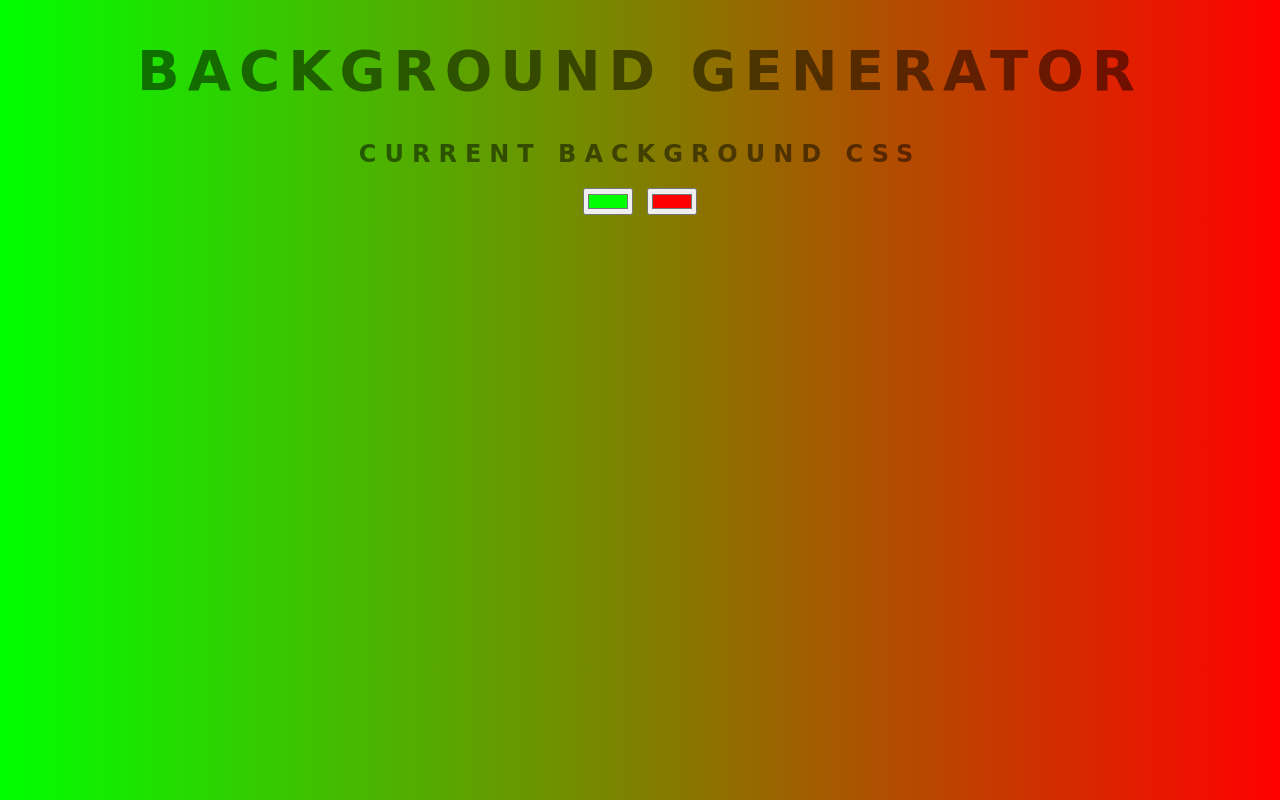
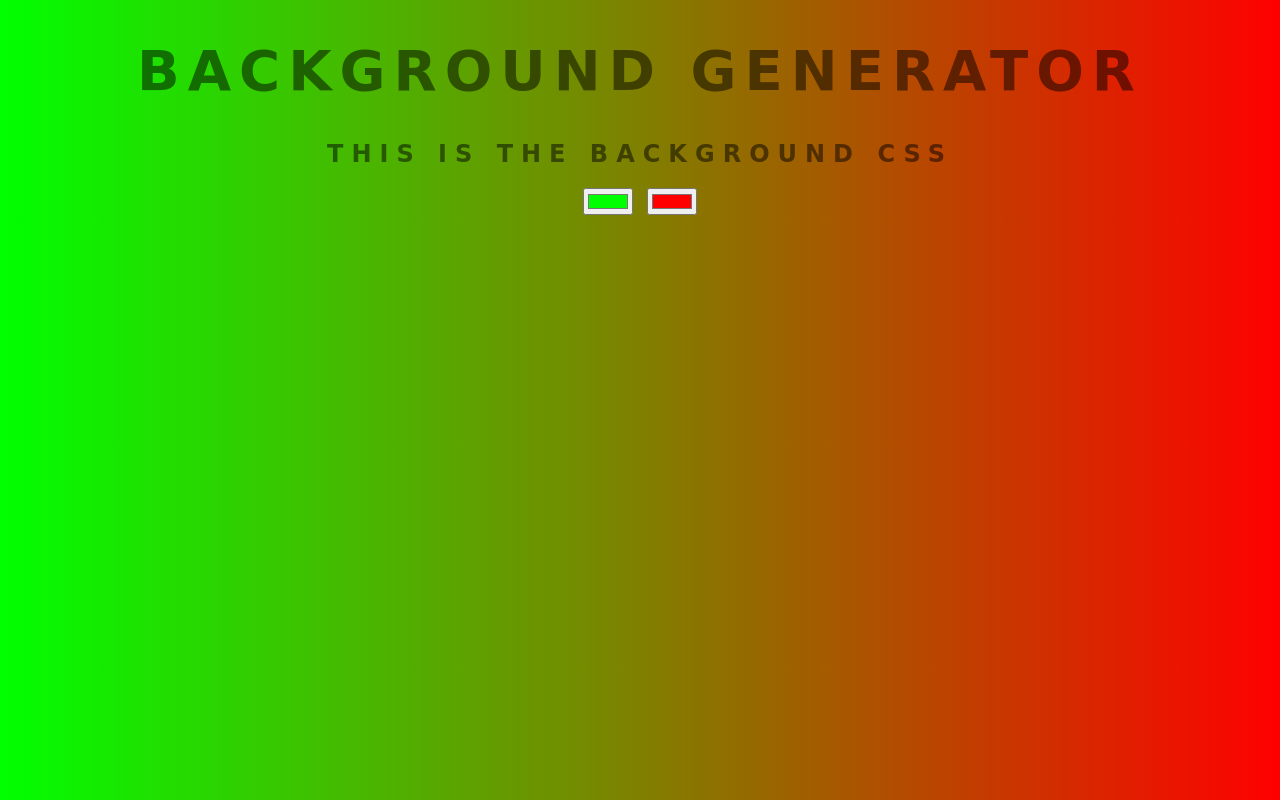
Before and after one commit to ssathvick/bakground-generator, a plain HTML site: page index.html in a window 1280 px wide. Drawn offline with Linux system fonts and the light colour scheme; a web font is replaced by a local one.

Commit message:
changed title

```diff
--- a/index.html
+++ b/index.html
@@ -9,7 +9,7 @@
 </head>
 <body id="mygradient">
 	<h1>Background Generator</h1>
-	<h2>Current Background CSS</h2>
+	<h2>This is the Background CSS</h2>
 	<h3></h3>
 	<input class="color1" type="color" name="color1 picker" value = "#00ff00">
 	<input class="color2" type="color" name="color2 picker" value = "#ff0000">
```
